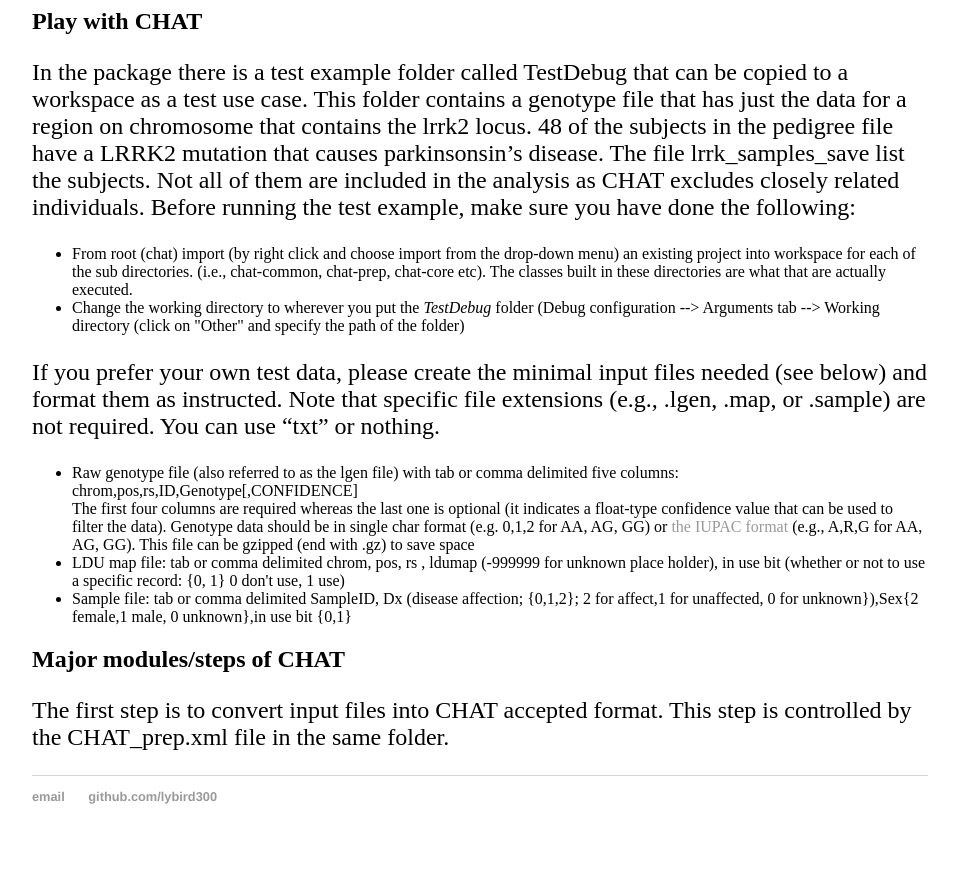
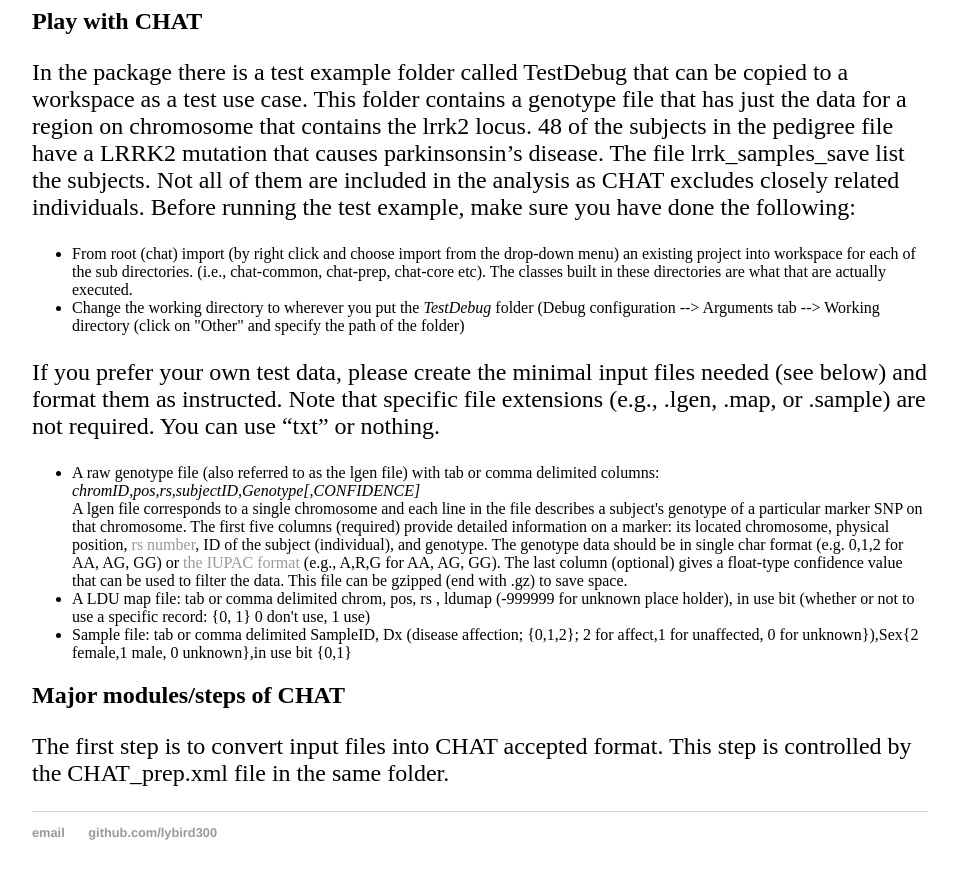
Before and after one commit to lybird300/lybird300.github.io, a Jekyll site: the page built from _posts/2015-08-24-CHAT.md, in a window 1280 px wide and 900 px high, scrolled down 1298 px. Shown: the top 879 px of the window, without its empty margins (160-1117 px from the left). Built offline with Jekyll 4.4.1, drawn with Linux system fonts in a browser that asks for light colours.

Commit message:
Update 2015-08-24-CHAT.md

```diff
--- a/_posts/2015-08-24-CHAT.md
+++ b/_posts/2015-08-24-CHAT.md
@@ -19,10 +19,10 @@ In the package there is a test example folder called TestDebug that can be copie
 </ul>
 If you prefer your own test data, please create the minimal input files needed (see below) and format them as instructed. Note that specific file extensions (e.g., .lgen, .map, or .sample) are not required. You can use "txt" or nothing.
 <ul>
-<li>Raw genotype file (also referred to as the lgen file) with tab or comma delimited five columns:<br/>
-chrom,pos,rs,ID,Genotype[,CONFIDENCE]<br/>
-The first four columns are required whereas the last one is optional (it indicates a float-type confidence value that can be used to filter the data). Genotype data should be in single char format (e.g. 0,1,2 for AA, AG, GG) or <a href="http://www.bioinformatics.org/sms/iupac.html ">the IUPAC format</a> (e.g., A,R,G for AA, AG, GG). This file can be gzipped (end with .gz) to save space</li>
-<li>LDU map file: tab or comma delimited chrom, pos, rs , ldumap (-999999 for unknown place holder), in use bit (whether or not to use a specific record: {0, 1} 0 don't use, 1 use)</li>
+<li>A raw genotype file (also referred to as the lgen file) with tab or comma delimited columns:<br/>
+     <i>chromID,pos,rs,subjectID,Genotype[,CONFIDENCE]</i><br/>
+A lgen file corresponds to a single chromosome and each line in the file describes a subject's genotype of a particular marker SNP on that chromosome. The first five columns (required) provide detailed information on a marker: its located chromosome, physical position, <a href="http://www.ncbi.nlm.nih.gov/books/NBK44417/">rs number</a>, ID of the subject (individual), and genotype. The genotype data should be in single char format (e.g. 0,1,2 for AA, AG, GG) or <a href="http://www.bioinformatics.org/sms/iupac.html ">the IUPAC format</a> (e.g., A,R,G for AA, AG, GG). The last column (optional) gives a float-type confidence value that can be used to filter the data. This file can be gzipped (end with .gz) to save space. </li>
+<li>A LDU map file: tab or comma delimited chrom, pos, rs , ldumap (-999999 for unknown place holder), in use bit (whether or not to use a specific record: {0, 1} 0 don't use, 1 use)</li>
 <li>Sample file: tab or comma delimited SampleID, Dx (disease affection; {0,1,2}; 2 for affect,1 for unaffected, 0 for unknown}),Sex{2 female,1 male, 0 unknown},in use bit {0,1}</li>
 </ul>
 <h2>Major modules/steps of CHAT</h2>
```
